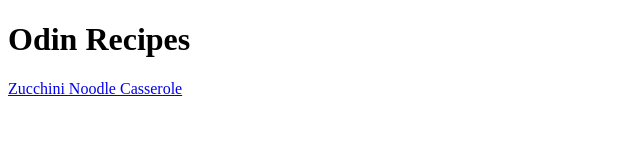
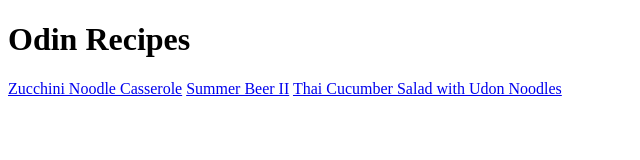
Before and after one commit to Zethereallie/odin-recipes, a plain HTML site: page index.html in a window 1280 px wide. Shown: the whole page, without its empty margins (0-640 px from the left). Drawn offline with Linux system fonts and the light colour scheme.

Commit message:
Add images for new recipes

```diff
--- a/index.html
+++ b/index.html
@@ -9,5 +9,7 @@
 <body>
     <h1>Odin Recipes</h1>
     <a href="./recipes/zucchini-noodle-casserole.html">Zucchini Noodle Casserole</a>
+    <a href="./recipes/summer-beer-II.html">Summer Beer II</a>
+    <a href="./recipes/thai-cucumber-salad-w-udon.html">Thai Cucumber Salad with Udon Noodles</a>
 </body>
 </html>
```
Also changed, not shown: images/summer-bear-II.webp (added), images/thai-cucumber-salad-w-udon.webp (added).
